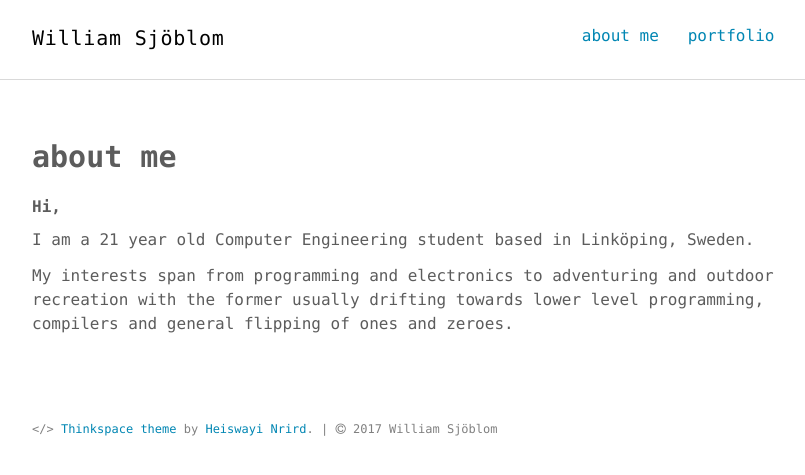
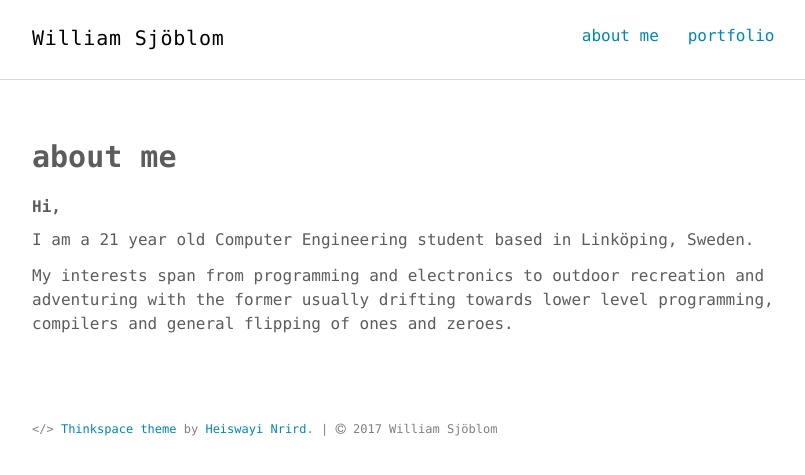
Before and after one commit to williamsjoblom/williamsjoblom.github.io, a Jekyll site: the page built from about.md, in a window 1280 px wide. Shown: the top 475 px of the page, without its empty margins (232-1037 px from the left). Built offline with Jekyll 4.4.1, drawn with Linux system fonts in a browser that asks for light colours.

```diff
--- a/about.md
+++ b/about.md
@@ -8,4 +8,4 @@ permalink: /about/
 
 I am a 21 year old Computer Engineering student based in Linköping, Sweden.
 
-My interests span from programming and electronics to adventuring and outdoor recreation with the former usually drifting towards lower level programming, compilers and general flipping of ones and zeroes.
+My interests span from programming and electronics to outdoor recreation and adventuring with the former usually drifting towards lower level programming, compilers and general flipping of ones and zeroes.
```
